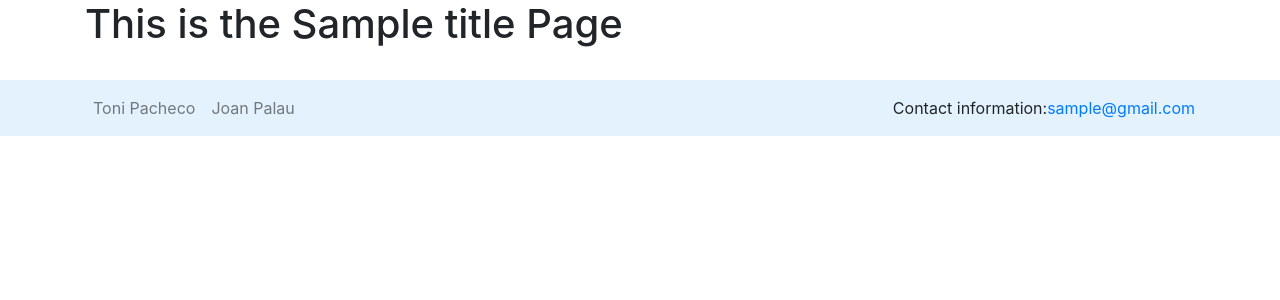
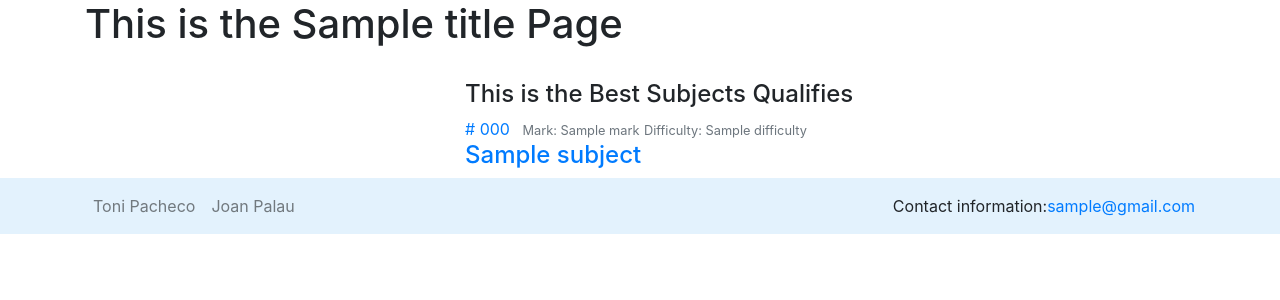
Before and after one commit to ToniPF/DegreeVoting, a Django app: template degree_voting/polls/templates/polls/degree_info.html in a window 1280 px wide. Shown: the part 56-356 px from the top of the page. Run offline with Django 3.2, Linux system fonts and the light colour scheme; the template is opened without the code that fills it: most values are stand-ins (such as "Sample title", 1, 10 or a date in 2020); some libraries are stand-ins or nearby versions.

Commit message:
Arreglada classe DegreeDetail, falta acabar template. Començada classe AssessementDetail

```diff
--- a/degree_voting/polls/templates/polls/degree_info.html
+++ b/degree_voting/polls/templates/polls/degree_info.html
@@ -29,7 +29,7 @@
                   <div class="card-body">
                       <ul>
                           {% for subject in course.list %}
-                        <li><a href="#">{{ subject.subject_id }}</a></li>
+                        <li><a href="{% url 'subject_info' subject.subject_id.code %}">{{ subject.subject_id }}</a></li>
                           {% endfor %}
                       </ul>
                   </div>
@@ -39,6 +39,21 @@
             </div>
         </div>
         <div class="col-sm-8">
+            <div>
+                <h4>This is the Best Subjects Qualifies</h4>
+                {% for best in best_subjects %}
+                    <article class="media content-section">
+                      <div class="media-body">
+                        <div class="article-metadata">
+                          <a class="mr-2" href="#"> # {{ best.subject.code }}</a>
+                          <small class="text-muted"> Mark: {{ best.mark }}</small>
+                            <small class="text-muted"> Difficulty: {{ best.difficulty }}</small>
+                        </div>
+                        <h4><a class="article-title" href="#">{{ best.subject.title }}</a></h4>
+                      </div>
+                    </article>
+                {% endfor %}
+            </div>
 
         </div>
     </div>
--- a/degree_voting/polls/urls.py
+++ b/degree_voting/polls/urls.py
@@ -8,6 +8,7 @@ urlpatterns = [
     path('degrees/', views.degrees, name='polls-degrees'),
     path('teachers-ranking/', views.teachers_ranking, name='teachers-ranking'),
     path('subjects-ranking/', views.subjects_ranking, name='subjects-ranking'),
+    path('subjects/<int:pk>/', AssessmentDetailView.as_view(), name='subject_info'),
     path('degrees/<int:pk>/', DegreeDetailView.as_view(), name='degree_info'),
-    path('subjects/<int:pk>', AssessmentDetailView.as_view(), name='subject_info')
+
 ]
```
Also changed, not shown: degree_voting/polls/templates/polls/assessment_detail.html (+6 -1 lines), degree_voting/polls/views.py (+25 -14 lines).
